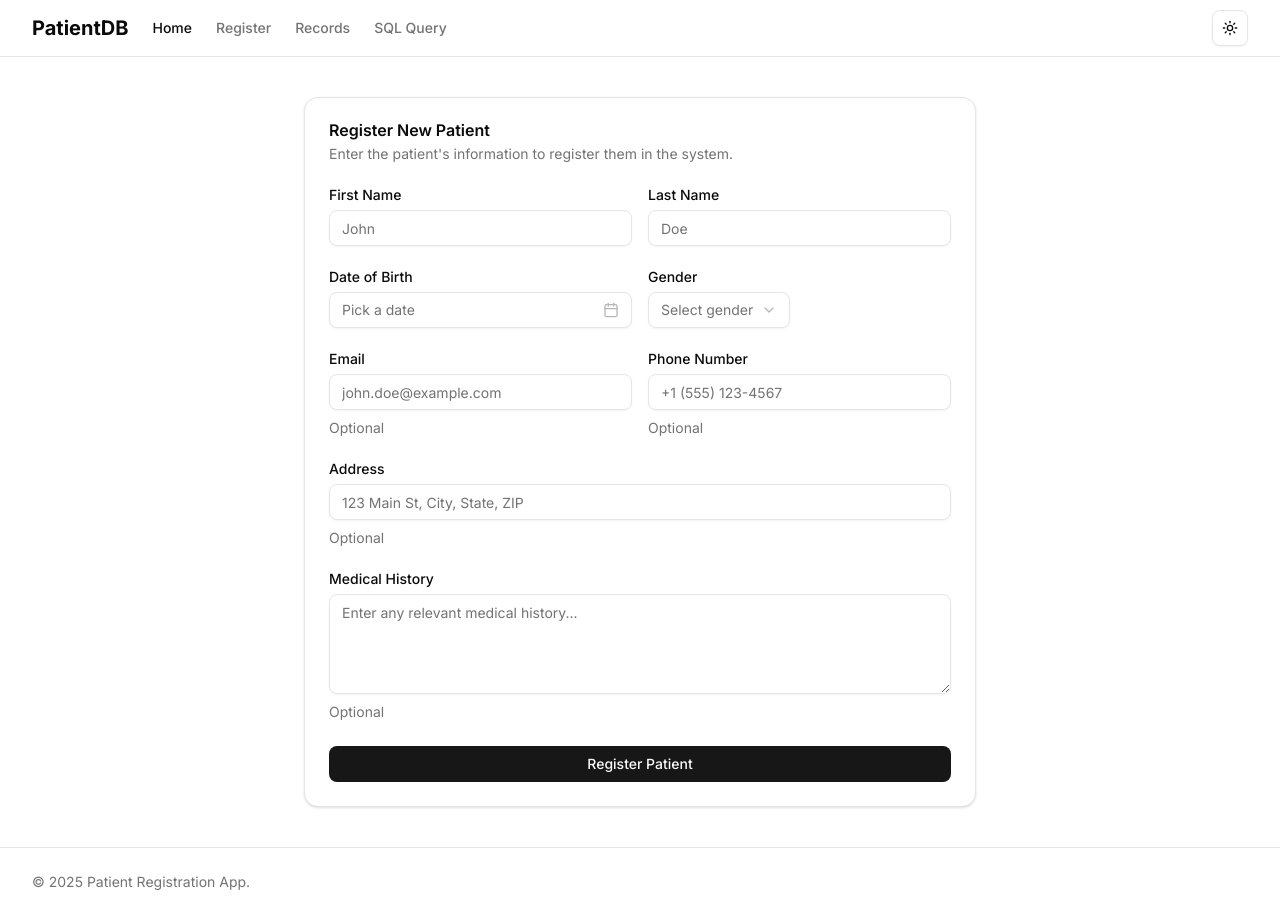
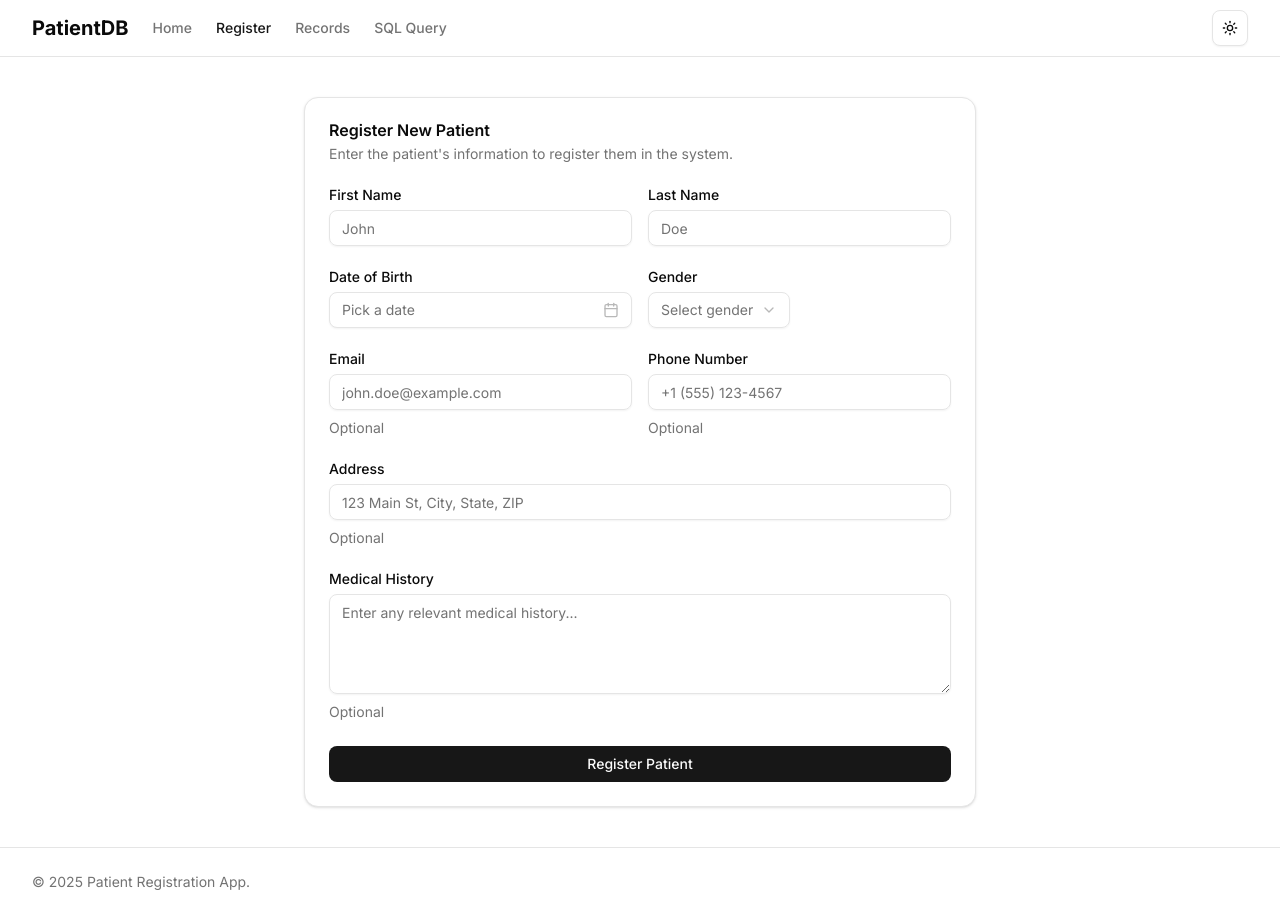
Before and after one commit to takaleem/patient-registration-app, a Next.js app: page /register in a window 1280 px wide. Built offline with nearby package versions, Linux system fonts and the light colour scheme.

Commit message:
fix: visually indicate current route in header nav

```diff
--- a/components/navbar.tsx
+++ b/components/navbar.tsx
@@ -1,7 +1,20 @@
-import Link from "next/link"
-import { ModeToggle } from "@/components/mode-toggle"
+"use client";
+
+import Link from "next/link";
+import { usePathname } from "next/navigation";
+import { ModeToggle } from "@/components/mode-toggle";
+import clsx from "clsx";
 
 export function Navbar() {
+  const pathname = usePathname();
+
+  const links = [
+    { href: "/", label: "Home" },
+    { href: "/register", label: "Register" },
+    { href: "/records", label: "Records" },
+    { href: "/query", label: "SQL Query" },
+  ];
+
   return (
     <header className="sticky top-0 z-50 w-full border-b bg-background/95 backdrop-blur supports-[backdrop-filter]:bg-background/60">
       <div className="container flex h-14 items-center">
@@ -9,32 +22,26 @@ export function Navbar() {
           <span className="font-bold text-xl">PatientDB</span>
         </Link>
         <nav className="flex items-center space-x-4 lg:space-x-6 mx-6">
-          <Link href="/" className="text-sm font-medium transition-colors hover:text-primary">
-            Home
-          </Link>
-          <Link
-            href="/register"
-            className="text-sm font-medium text-muted-foreground transition-colors hover:text-primary"
-          >
-            Register
-          </Link>
-          <Link
-            href="/records"
-            className="text-sm font-medium text-muted-foreground transition-colors hover:text-primary"
-          >
-            Records
-          </Link>
-          <Link
-            href="/query"
-            className="text-sm font-medium text-muted-foreground transition-colors hover:text-primary"
-          >
-            SQL Query
-          </Link>
+          {links.map(({ href, label }) => (
+            <Link
+              key={href}
+              href={href}
+              className={clsx(
+                "text-sm font-medium transition-colors hover:text-primary",
+                {
+                  "text-primary": pathname === href,
+                  "text-muted-foreground": pathname !== href,
+                }
+              )}
+            >
+              {label}
+            </Link>
+          ))}
         </nav>
         <div className="ml-auto flex items-center space-x-4">
           <ModeToggle />
         </div>
       </div>
     </header>
-  )
+  );
 }
```
